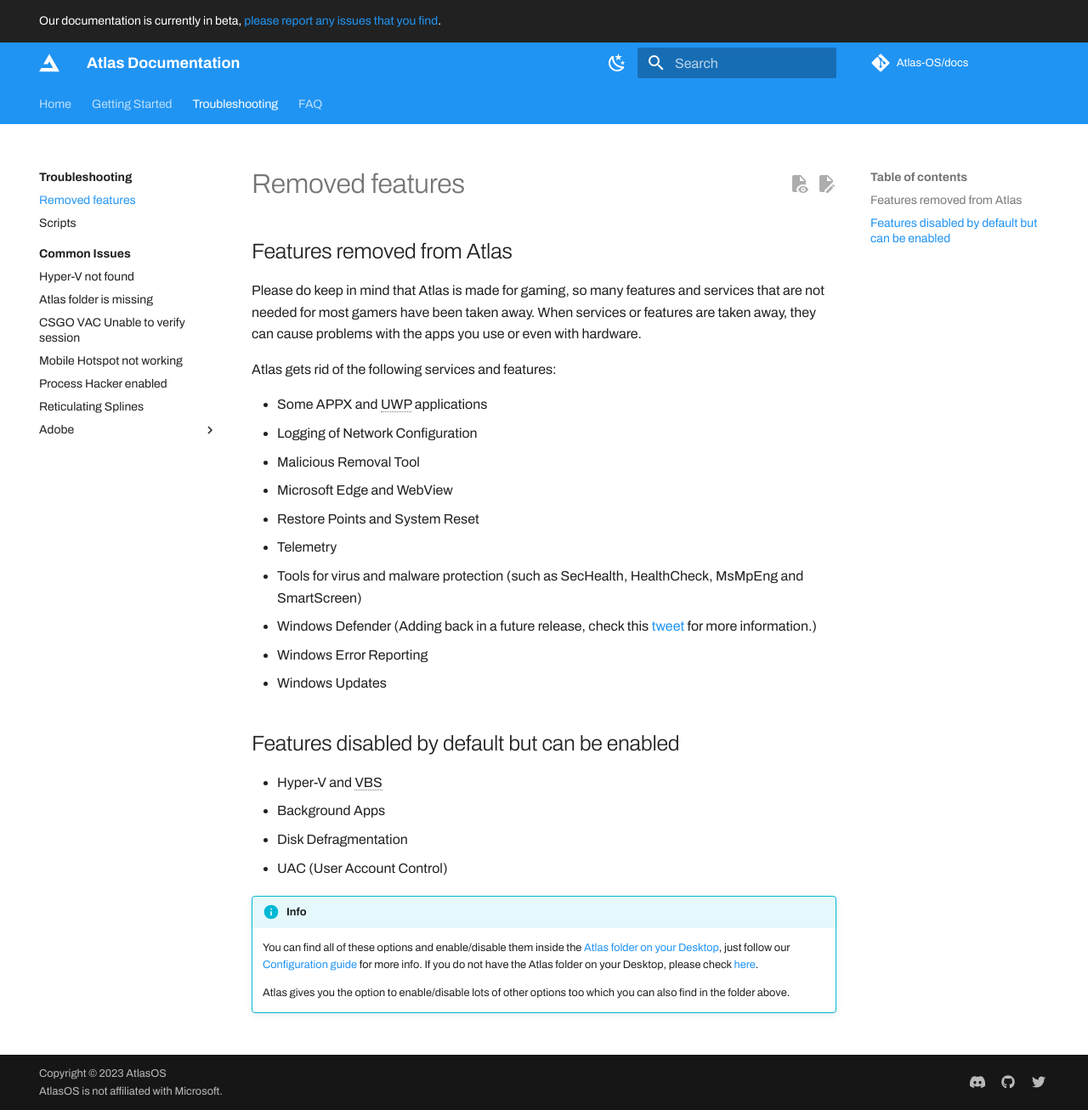
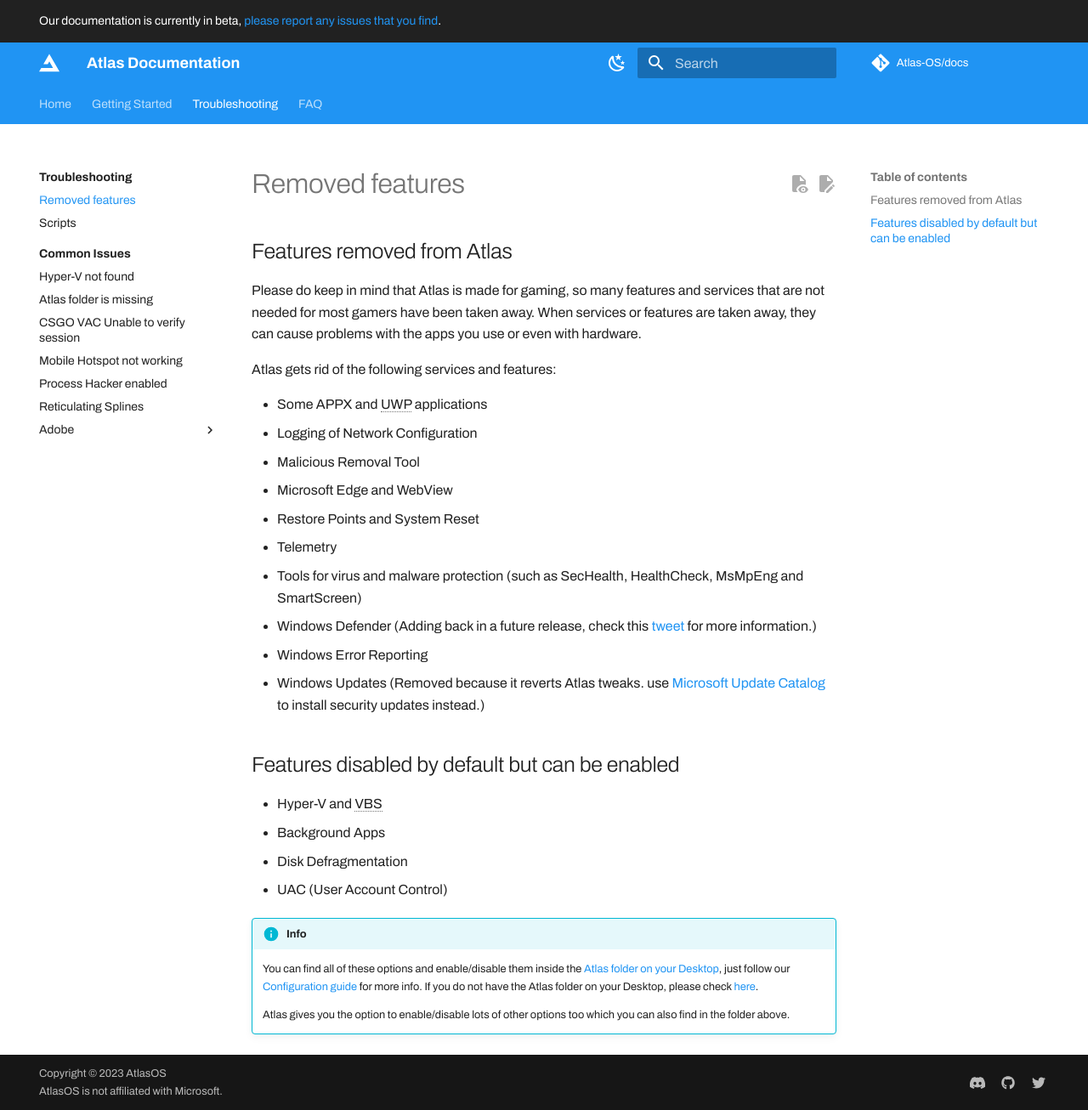
Before and after one commit to Atlas-OS/docs, an MkDocs documentation site: the page built from docs/troubleshooting/removed-features.md, in a window 1280 px wide and 1306 px high. Shown: the whole window at 85% size. Built offline with MkDocs 1.6.1 and Material for MkDocs 9.7.7, drawn with Linux system fonts in a browser that asks for light colours; some web fonts are replaced; plug-ins that fetch from the network failed and are left out; comment, search, counter and statistics services are not loaded.

Commit message:
Update removed-features.md

```diff
--- a/docs/troubleshooting/removed-features.md
+++ b/docs/troubleshooting/removed-features.md
@@ -13,7 +13,7 @@ Atlas gets rid of the following services and features:
 * Tools for virus and malware protection (such as SecHealth, HealthCheck, MsMpEng and SmartScreen)
 * Windows Defender (Adding back in a future release, check this [tweet](https://twitter.com/AtlasOS/status/1651284816489336832) for more information.)
 * Windows Error Reporting
-* Windows Updates
+* Windows Updates (Removed because it reverts Atlas tweaks. use [Microsoft Update Catalog](https://catalog.update.microsoft.com/Home.aspx) to install security updates instead.)
 
 ## Features disabled by default but can be enabled
 * Hyper-V and VBS
```
